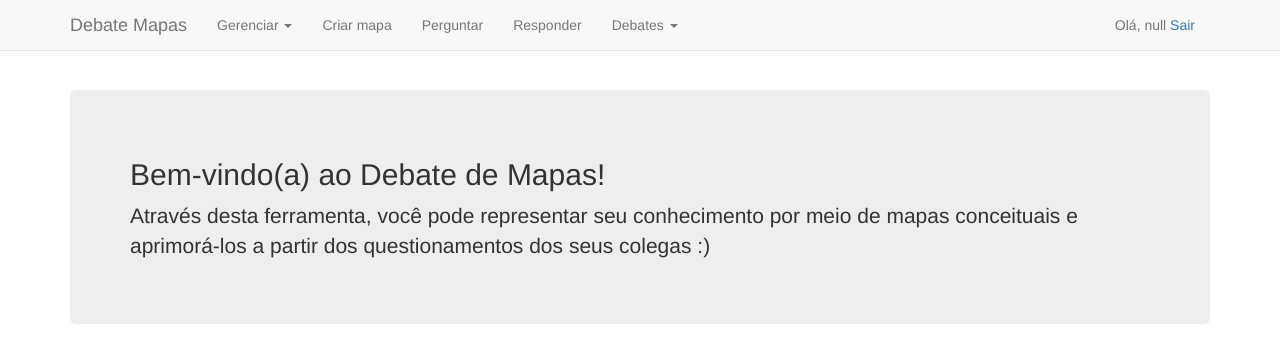
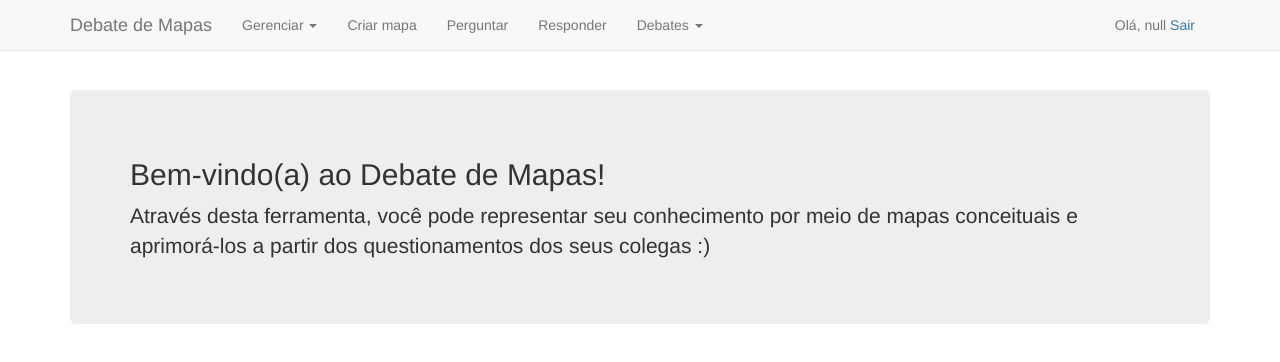
Before and after one commit to marcoslovati/DebateMapas, a website: page home.html in a window 1280 px wide. Drawn offline with nearby package versions, Linux system fonts and the light colour scheme; no server answers.

Commit message:
Ajuste de título

```diff
--- a/nav.html
+++ b/nav.html
@@ -7,7 +7,7 @@
           <span class="icon-bar"></span>
           <span class="icon-bar"></span>
         </button>
-        <a class="navbar-brand" href="home.html">Debate Mapas</a>
+        <a class="navbar-brand" href="home.html">Debate de Mapas</a>
       </div>
       <div id="navbar" class="navbar-collapse collapse">
         <ul class="nav navbar-nav">
```
